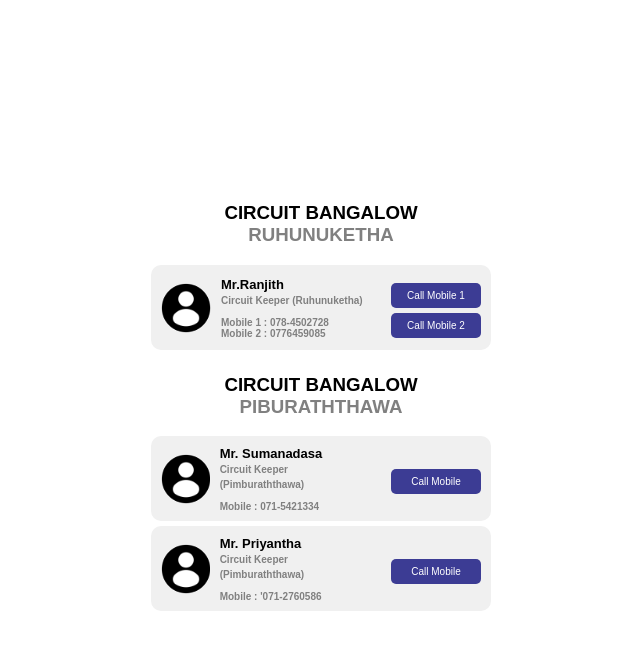
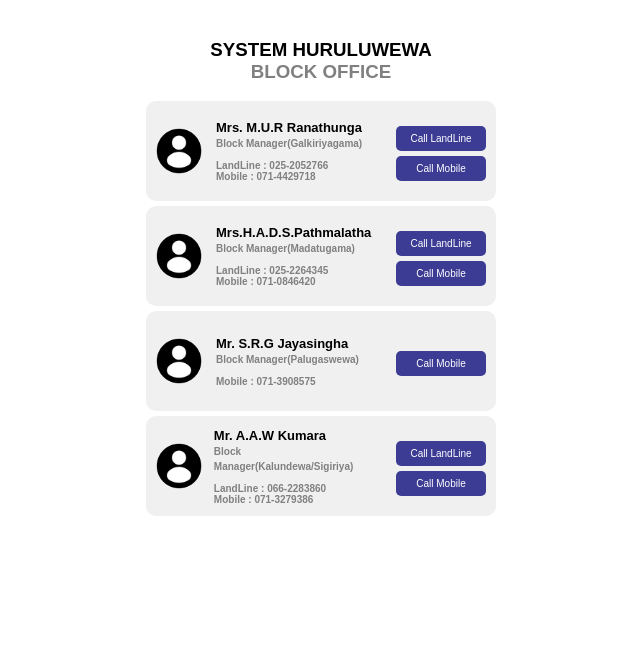
Before and after one commit to srimal111/Block-Office-SYSTEM-HURULUWEWA, a plain HTML site: page index.html in a window 1280 px wide. Shown: the whole page, without its empty margins (319-959 px from the left). Drawn offline with Linux system fonts and the light colour scheme.

Commit message:
update code

```diff
--- a/index.html
+++ b/index.html
@@ -1,8 +1,8 @@
 <!DOCTYPE html>
 <html lang="en">
   <head>
-    <meta charset="UTF-8">
-    <meta name="viewport" content="width=device-width, initial-scale=1.0">
+    <meta charset="UTF-8" />
+    <meta name="viewport" content="width=device-width, initial-scale=1.0" />
     <style>
       body {
         display: flex;
@@ -17,8 +17,35 @@
         display: flex;
         flex-direction: column;
         align-items: center;
+        position: absolute;
+        top: 0;
+        left: 50%;
+        transform: translateX(-50%);
+        margin-top: 20px;
       }
 
+      .contact-card1 {
+        width: 350px;
+        height: 100px;
+        border: none;
+        display: flex;
+        justify-content: space-between; /* Align items with space between them */
+        align-items: center; /* Center vertically */
+        border-radius: 10px;
+        background-color: #f0f0f0;
+        margin-bottom: 5px; /* Add margin between cards */
+      }
+      .contact-card2 {
+        width: 350px;
+        height: 120px;
+        border: none;
+        display: flex;
+        justify-content: space-between; /* Align items with space between them */
+        align-items: center; /* Center vertically */
+        border-radius: 10px;
+        background-color: #f0f0f0;
+        margin-bottom: 5px; /* Add margin between cards */
+      }
       .contact-card {
         width: 340px;
         height: 85px;
@@ -45,7 +72,17 @@
         align-items: center;
         margin-right: 10px;
       }
-
+      .contact-image1 {
+        width: 40px;
+        height: 40px;
+        object-fit: cover;
+      }
+      .contact-image2 {
+        width: 46px;
+        height: 46px;
+        object-fit: cover;
+        border-radius: 50%;
+      }
       .contact-image {
         width: 50px;
         height: 50px;
@@ -64,7 +101,6 @@
         color: #555;
         margin-bottom: 5px;
       }
-
 
       .contact-buttons {
         display: flex;
@@ -85,107 +121,181 @@
         height: 25px;
         font-size: x-small;
       }
+      .call-button2 {
+        margin-top: 5px; /* Add spacing between buttons */
+        padding: 5px 10px;
+        background-color: orange;
+        color: white;
+        border: none;
+        border-radius: 5px;
+        cursor: pointer;
+        width: 90px;
+        height: 25px;
+        font-size: x-small;
+      }
 
       p {
         color: gray;
         font-size: x-small;
       }
-        .disgnation{
+      .disgnation {
         font-size: x-small;
         color: gray;
       }
-        .st2{
+      .disgnation2 {
+        font-size: xx-small;
         color: gray;
       }
-
+      .st2 {
+        color: gray;
+      }
     </style>
   </head>
   <body>
+    <div class="contact-container">
+      <h3 style="text-align: center">
+        <b>SYSTEM HURULUWEWA
+        </b><br /><span class="st2"
+          >BLOCK OFFICE
+        </span>
+      </h3>
 
 
-    <div class="contact-container">
-        <h3 style="text-align:center;"><b>CIRCUIT BANGALOW</b><br><span class="st2">RUHUNUKETHA</span></h3>
-        <div class="contact-card">
+      <!-- Add another card below -->
+
+      <div class="contact-card1">
         <div class="contact-details">
           <div class="contact-image-container">
-                    <img class="contact-image" src="one.jpg" alt="Profile Image">
+            <img class="contact-image2" src="one.jpg" alt="Profile Image" />
           </div>
           <div>
-                    <div class="name">Mr.Ranjith<br>
-                        <span class="disgnation">Circuit Keeper (Ruhunuketha)</span><br>
+            <div class="name">
+                Mrs. M.U.R Ranathunga   <br />
+              <span class="disgnation">Block Manager(Galkiriyagama)</span><br />
               <p>
-                         Mobile 1 : <span id="cbr_mobile1">078-4502728</span><br>
-                         Mobile 2 : <span id="cbr_mobile2">0776459085</span>
+                LandLine : <span id="Bm1_land">025-2052766</span><br />
+                Mobile : <span id="Bm1_mobile">071-4429718
+                </span>
               </p>
             </div>
           </div>
         </div>
         <div class="contact-buttons">
-                <button class="call-button" onclick="callNumber('cbr_mobile1')">Call Mobile 1</button>
-                <button class="call-button" onclick="callNumber('cbr_mobile2')">Call Mobile 2</button>
+          <button class="call-button" onclick="callNumber('Bm1_land')">
+            Call LandLine
+          </button>
+          <button class="call-button" onclick="callNumber('Bm1_mobile')">
+            Call Mobile
+          </button>
         </div>
         <script>
           function callNumber(number, isMobile = false) {
-                    var prefix = isMobile ? 'tel:' : 'tel:';
-                    window.location.href = prefix + document.getElementById(number).textContent;
+            var prefix = isMobile ? "tel:" : "tel:";
+            window.location.href =
+              prefix + document.getElementById(number).textContent;
+          }
+        </script>
+      </div>
+
+
+      <div class="contact-card1">
+        <div class="contact-details">
+          <div class="contact-image-container">
+            <img class="contact-image2" src="one.jpg" alt="Profile Image" />
+          </div>
+          <div>
+            <div class="name">
+                Mrs.H.A.D.S.Pathmalatha<br />
+              <span class="disgnation">Block Manager(Madatugama)</span><br />
+              <p>
+                LandLine : <span id="Bm2_land">025-2264345</span><br />
+                Mobile : <span id="Bm2_mobile">071-0846420</span>
+              </p>
+            </div>
+          </div>
+        </div>
+        <div class="contact-buttons">
+          <button class="call-button" onclick="callNumber('Bm2_land')">
+            Call LandLine
+          </button>
+          <button class="call-button" onclick="callNumber('Bm2_mobile')">
+            Call Mobile
+          </button>
+        </div>
+        <script>
+          function callNumber(number, isMobile = false) {
+            var prefix = isMobile ? "tel:" : "tel:";
+            window.location.href =
+              prefix + document.getElementById(number).textContent;
+          }
+        </script>
+      </div>
+
+
+      <div class="contact-card1">
+        <div class="contact-details">
+          <div class="contact-image-container">
+            <img class="contact-image2" src="one.jpg" alt="Profile Image" />
+          </div>
+          <div>
+            <div class="name">
+                Mr. S.R.G Jayasingha  <br />
+              <span class="disgnation">Block Manager(Palugaswewa)</span><br />
+              <p>
+
+                Mobile : <span id="Bm3_mobile">071-3908575
+                </span>
+              </p>
+            </div>
+          </div>
+        </div>
+        <div class="contact-buttons">
+
+          <button class="call-button" onclick="callNumber('Bm3_mobile')">
+            Call Mobile
+          </button>
+        </div>
+        <script>
+          function callNumber(number, isMobile = false) {
+            var prefix = isMobile ? "tel:" : "tel:";
+            window.location.href =
+              prefix + document.getElementById(number).textContent;
           }
         </script>
       </div>
 
 
 
-        <!-- Add another card below -->
-
-        <h3 style="text-align:center;"><b>CIRCUIT BANGALOW</b><br><span class="st2">PIBURATHTHAWA</span></h3>
-        <div class="contact-card">
+      <div class="contact-card1">
         <div class="contact-details">
           <div class="contact-image-container">
-                    <img class="contact-image" src="one.jpg" alt="Profile Image">
+            <img class="contact-image2" src="one.jpg" alt="Profile Image" />
           </div>
           <div>
-                    <div class="name">Mr. Sumanadasa<br>
-                        <span class="disgnation">Circuit Keeper (Pimburaththawa)</span><br>
+            <div class="name">
+                Mr. A.A.W Kumara <br />
+              <span class="disgnation">Block Manager(Kalundewa/Sigiriya)</span><br />
               <p>
-                         Mobile : <span id="cbp_mobile">071-5421334</span>
+                LandLine : <span id="Bm4_land">066-2283860</span><br />
+                Mobile : <span id="Bm4_mobile">071-3279386
+                </span>
               </p>
             </div>
           </div>
         </div>
         <div class="contact-buttons">
-                <button class="call-button" onclick="callNumber('cbp_mobile')">Call Mobile</button>
-
+          <button class="call-button" onclick="callNumber('Bm4_land')">
+            Call LandLine
+          </button>
+          <button class="call-button" onclick="callNumber('Bm4_mobile')">
+            Call Mobile
+          </button>
         </div>
         <script>
           function callNumber(number, isMobile = false) {
-                    var prefix = isMobile ? 'tel:' : 'tel:';
-                    window.location.href = prefix + document.getElementById(number).textContent;
-                }
-            </script>
-        </div>
-
-
-        <div class="contact-card">
-            <div class="contact-details">
-                <div class="contact-image-container">
-                    <img class="contact-image" src="one.jpg" alt="Profile Image">
-                </div>
-                <div>
-                    <div class="name">Mr. Priyantha<br>
-                        <span class="disgnation">Circuit Keeper (Pimburaththawa)</span><br>
-                        <p>
-                         Mobile : <span id="cbp2_mobile">'071-2760586</span>
-                        </p>
-                    </div>
-                </div>
-            </div>
-            <div class="contact-buttons">
-                <button class="call-button" onclick="callNumber('cbp2_mobile')">Call Mobile</button>
-
-            </div>
-            <script>
-                function callNumber(number, isMobile = false) {
-                    var prefix = isMobile ? 'tel:' : 'tel:';
-                    window.location.href = prefix + document.getElementById(number).textContent;
+            var prefix = isMobile ? "tel:" : "tel:";
+            window.location.href =
+              prefix + document.getElementById(number).textContent;
           }
         </script>
       </div>
@@ -195,7 +305,8 @@
 
 
 
+
+      <br /><br />
     </div>
-
   </body>
 </html>
```
Lines whose indentation alone changed are shown as unchanged.
